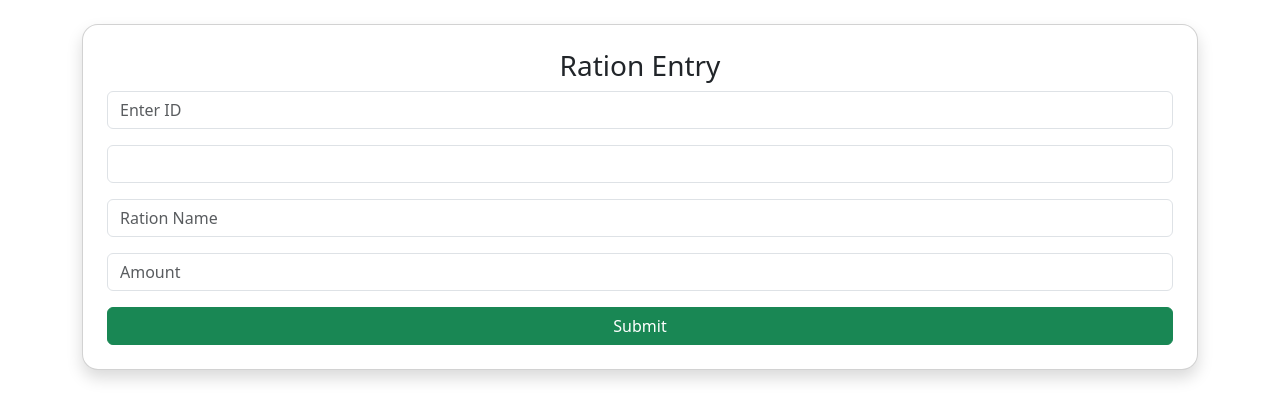
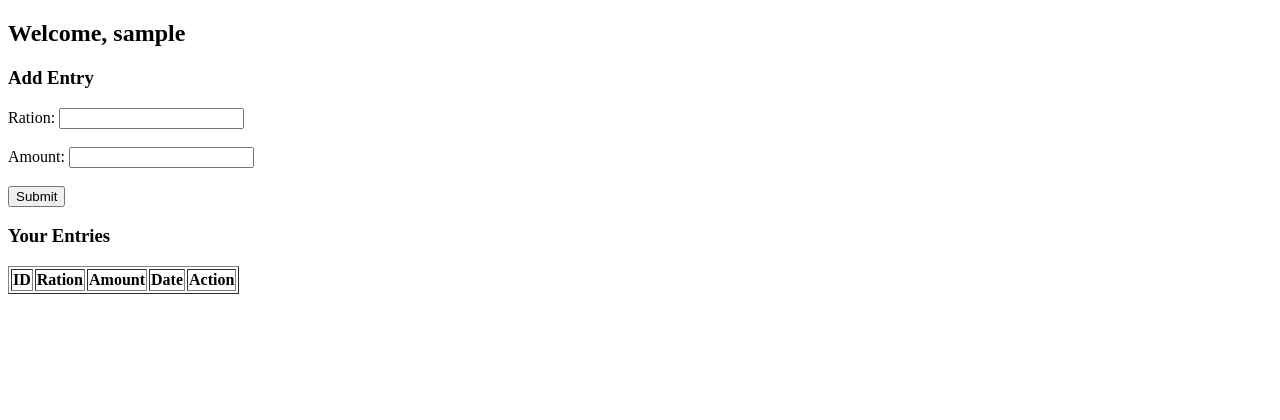
Before and after one commit to Naveentm16/ration-system, a Flask app: page / in a window 1280 px wide. Shown: the top 420 px of the page. Run offline with Flask 3, Linux system fonts and the light colour scheme; the visitor is signed in with stand-in values (Sample User, id 1); tables that the repository leaves empty hold one stand-in row (values such as "Sample post"); lists and menus that the app fills with data are empty.

Commit message:
Update entry.html

```diff
--- a/templates/entry.html
+++ b/templates/entry.html
@@ -1,29 +1,39 @@
 <!DOCTYPE html>
 <html>
 <head>
-<meta name="viewport" content="width=device-width, initial-scale=1">
-<link href="https://cdn.jsdelivr.net/npm/bootstrap@5.3.2/dist/css/bootstrap.min.css" rel="stylesheet">
-<script>
-function fetchName(){
-let id=document.getElementById("id").value;
-fetch("/get_user/"+id)
-.then(res=>res.json())
-.then(data=>{
-document.getElementById("name").value=data.name;
-});
-}
-</script>
+    <title>User Dashboard</title>
 </head>
-<body class="container mt-4">
-<div class="card p-4 shadow rounded-4">
-<h3 class="text-center">Ration Entry</h3>
-<form method="post" action="/submit">
-<input class="form-control mb-3" id="id" name="id" placeholder="Enter ID" onkeyup="fetchName()">
-<input class="form-control mb-3" id="name" name="name" readonly>
-<input class="form-control mb-3" name="ration" placeholder="Ration Name">
-<input class="form-control mb-3" name="amount" placeholder="Amount">
-<button class="btn btn-success w-100">Submit</button>
-</form>
-</div>
+<body>
+    <h2>Welcome, {{ session['user'] }}</h2>
+
+    <h3>Add Entry</h3>
+    <form method="POST" action="/submit">
+        <input type="hidden" name="name" value="{{ session['user'] }}">
+        <label>Ration:</label>
+        <input type="text" name="ration" required><br><br>
+        <label>Amount:</label>
+        <input type="number" name="amount" step="0.01" required><br><br>
+        <button type="submit">Submit</button>
+    </form>
+
+    <h3>Your Entries</h3>
+    <table border="1">
+        <tr>
+            <th>ID</th>
+            <th>Ration</th>
+            <th>Amount</th>
+            <th>Date</th>
+            <th>Action</th>
+        </tr>
+        {% for entry in entries %}
+        <tr>
+            <td>{{ entry.transaction_id }}</td>
+            <td>{{ entry.ration }}</td>
+            <td>{{ entry.amount }}</td>
+            <td>{{ entry.datetime }}</td>
+            <td><a href="/update/{{ entry.transaction_id }}">Update</a></td>
+        </tr>
+        {% endfor %}
+    </table>
 </body>
 </html>
```
